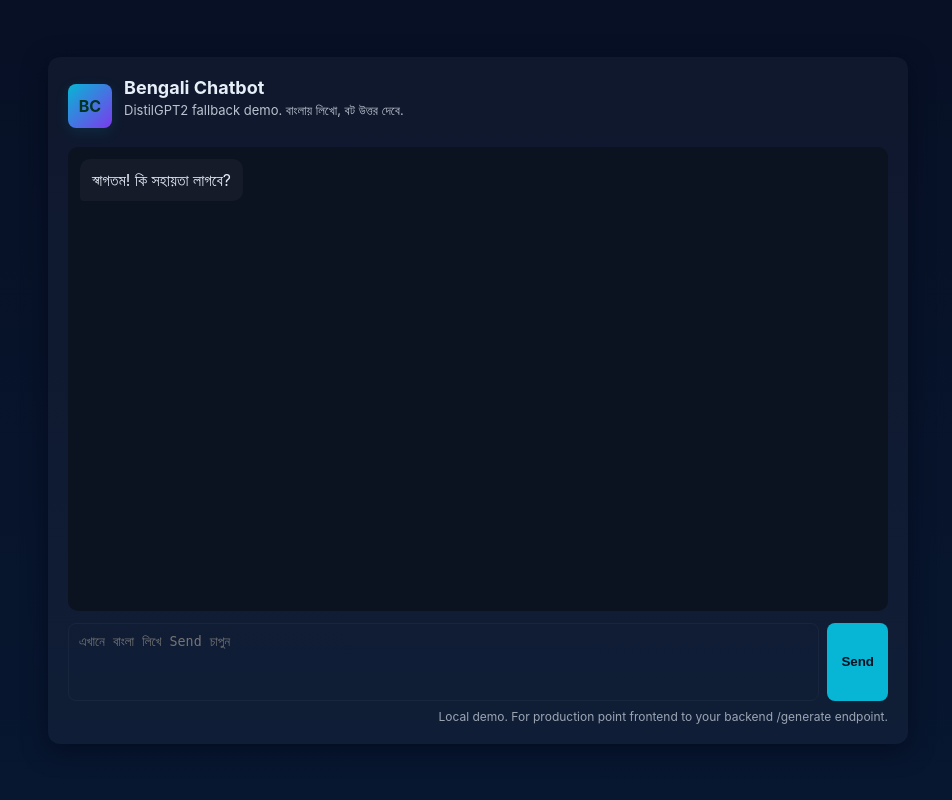
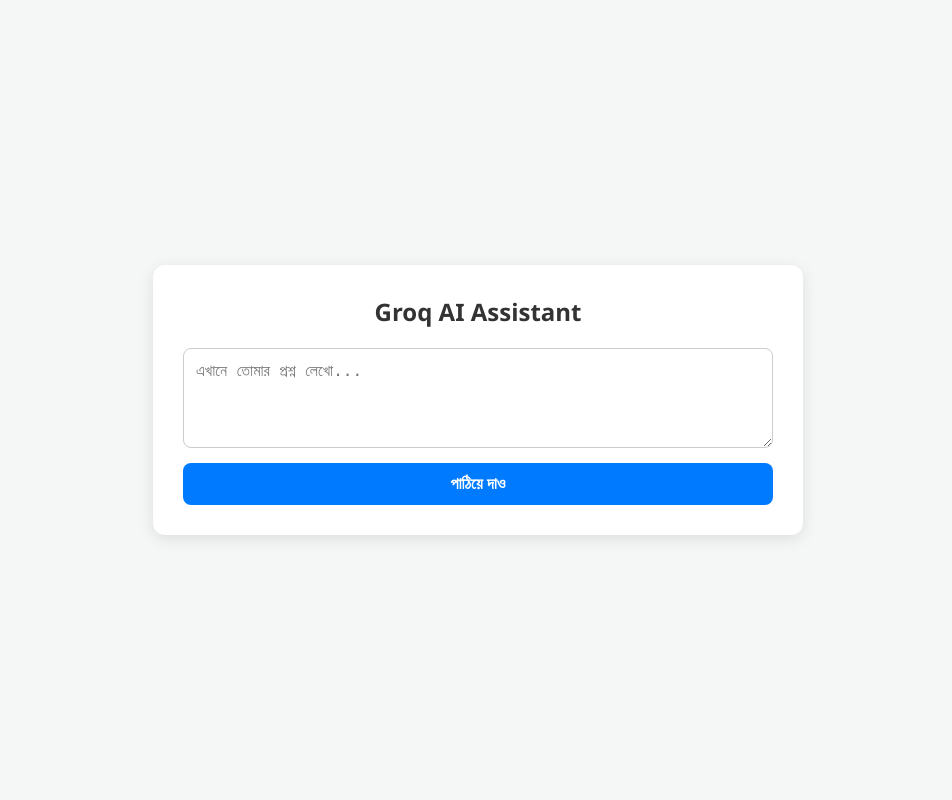
Before and after one commit to reaid44/Gpt2, a Flask app: page / in a window 1280 px wide. Shown: the whole page, without its empty margins (162-1114 px from the left). Run offline with Flask 3, Linux system fonts and the light colour scheme.

Commit message:
Refactor index.html for AI Assistant layout and style

```diff
--- a/templates/index.html
+++ b/templates/index.html
@@ -1,113 +1,109 @@
-<!-- index.html -->
-<!doctype html>
+<!DOCTYPE html>
 <html lang="bn">
 <head>
-  <meta charset="utf-8" />
-  <meta name="viewport" content="width=device-width,initial-scale=1" />
-  <title>Bengali Chatbot</title>
-  <style>
-    :root{--bg:#0f1724;--card:#0b1220;--accent:#06b6d4;--text:#e6eef8}
-    body{margin:0;font-family:Inter,system-ui,-apple-system,Segoe UI,Roboto,"Helvetica Neue",Arial;background:linear-gradient(180deg,#071025 0%,#071730 100%);color:var(--text);display:flex;align-items:center;justify-content:center;height:100vh}
-    .container{width:100%;max-width:820px;padding:20px;border-radius:12px;background:rgba(255,255,255,0.03);box-shadow:0 6px 24px rgba(2,6,23,0.6)}
-    header{display:flex;align-items:center;gap:12px;margin-bottom:12px}
-    .logo{width:44px;height:44px;border-radius:8px;background:linear-gradient(135deg,var(--accent),#7c3aed);display:flex;align-items:center;justify-content:center;font-weight:700;color:#032;box-shadow:0 4px 14px rgba(6,182,212,0.12)}
-    h1{font-size:18px;margin:0}
-    p.lead{margin:4px 0 16px;color:rgba(230,238,248,0.8);font-size:13px}
-    .chatbox{height:440px;background:var(--card);border-radius:10px;padding:12px;overflow:auto;display:flex;flex-direction:column;gap:10px}
-    .msg{max-width:78%;padding:10px 12px;border-radius:10px;line-height:1.4}
-    .user{align-self:flex-end;background:linear-gradient(90deg,#0ea5a4,#06b6d4);color:#012;border-bottom-right-radius:4px}
-    .bot{align-self:flex-start;background:rgba(255,255,255,0.04);color:var(--text);border-bottom-left-radius:4px}
-    .controls{display:flex;gap:8px;margin-top:12px}
-    textarea#input{flex:1;min-height:56px;border-radius:8px;border:1px solid rgba(255,255,255,0.04);background:transparent;color:var(--text);padding:10px;resize:none}
-    button{background:var(--accent);color:#012;border:none;padding:10px 14px;border-radius:8px;cursor:pointer;font-weight:600}
-    button:disabled{opacity:0.6;cursor:not-allowed}
-    .meta{font-size:12px;color:rgba(230,238,248,0.65);margin-top:8px;text-align:right}
-    @media (max-width:520px){.container{padding:12px}.chatbox{height:360px}}
-  </style>
+    <meta charset="UTF-8">
+    <meta name="viewport" content="width=device-width, initial-scale=1.0">
+    <title>AI Assistant</title>
+    <style>
+        * {
+            box-sizing: border-box;
+            margin: 0;
+            padding: 0;
+        }
+        body {
+            font-family: 'Segoe UI', Tahoma, Geneva, Verdana, sans-serif;
+            background-color: #f4f7f6;
+            display: flex;
+            justify-content: center;
+            align-items: center;
+            min-height: 100vh;
+            padding: 20px;
+        }
+        .container {
+            background: #ffffff;
+            width: 100%;
+            max-width: 650px;
+            padding: 30px;
+            border-radius: 12px;
+            box-shadow: 0 4px 15px rgba(0, 0, 0, 0.1);
+        }
+        h2 {
+            margin-bottom: 20px;
+            color: #333;
+            text-align: center;
+        }
+        textarea {
+            width: 100%;
+            height: 100px;
+            padding: 12px;
+            border: 1px solid #ccc;
+            border-radius: 8px;
+            font-size: 16px;
+            resize: vertical;
+            outline: none;
+        }
+        textarea:focus {
+            border-color: #007bff;
+        }
+        button {
+            width: 100%;
+            background-color: #007bff;
+            color: white;
+            padding: 12px;
+            border: none;
+            border-radius: 8px;
+            font-size: 16px;
+            cursor: pointer;
+            margin-top: 10px;
+            font-weight: bold;
+        }
+        button:hover {
+            background-color: #0056b3;
+        }
+        .chat-box {
+            margin-top: 25px;
+            border-top: 1px solid #eee;
+            padding-top: 20px;
+        }
+        .user-msg {
+            background-color: #e3f2fd;
+            padding: 12px 15px;
+            border-radius: 8px;
+            margin-bottom: 15px;
+            color: #0d47a1;
+        }
+        .ai-msg {
+            background-color: #f1f1f1;
+            padding: 15px;
+            border-radius: 8px;
+            color: #212121;
+            white-space: pre-wrap;
+            line-height: 1.5;
+        }
+    </style>
 </head>
 <body>
-  <div class="container" role="main">
-    <header>
-      <div class="logo">BC</div>
-      <div>
-        <h1>Bengali Chatbot</h1>
-        <p class="lead">DistilGPT2 fallback demo. বাংলায় লিখো, বট উত্তর দেবে.</p>
-      </div>
-    </header>
 
-    <main>
-      <div id="chat" class="chatbox" aria-live="polite"></div>
+<div class="container">
+    <h2> Groq AI Assistant</h2>
 
-      <div class="controls" style="margin-top:12px">
-        <textarea id="input" placeholder="এখানে বাংলা লিখে Send চাপুন"></textarea>
-        <button id="send">Send</button>
-      </div>
+    <form action="/" method="POST">
+        <textarea name="user_message" placeholder="এখানে তোমার প্রশ্ন লেখো..." required>{{ prompt if prompt }}</textarea>
+        <button type="submit">পাঠিয়ে দাও</button>
+    </form>
 
-      <div class="meta">Local demo. For production point frontend to your backend /generate endpoint.</div>
-    </main>
-  </div>
+    {% if response %}
+        <div class="chat-box">
+            <div class="user-msg">
+                <strong>তুমি:</strong> {{ prompt }}
+            </div>
+            <div class="ai-msg">
+                <strong>AI:</strong><br>
+                {{ response }}
+            </div>
+        </div>
+    {% endif %}
+</div>
 
-  <script>
-    const chatEl = document.getElementById('chat');
-    const inputEl = document.getElementById('input');
-    const sendBtn = document.getElementById('send');
-
-    function appendMessage(text, who) {
-      const div = document.createElement('div');
-      div.className = 'msg ' + (who === 'user' ? 'user' : 'bot');
-      div.textContent = text;
-      chatEl.appendChild(div);
-      chatEl.scrollTop = chatEl.scrollHeight;
-    }
-
-    async function sendMessage() {
-      const text = inputEl.value.trim();
-      if (!text) return;
-      appendMessage(text, 'user');
-      inputEl.value = '';
-      sendBtn.disabled = true;
-      appendMessage('লিখছে...', 'bot');
-
-      try {
-        // Adjust URL to your backend. Example assumes POST /generate with JSON {input}
-        const res = await fetch('/generate', {
-          method: 'POST',
-          headers: {'Content-Type':'application/json'},
-          body: JSON.stringify({input: text})
-        });
-
-        // Remove the temporary 'লিখছে...' message
-        const temps = Array.from(chatEl.querySelectorAll('.bot')).filter(n => n.textContent === 'লিখছে...');
-        if (temps.length) temps[temps.length-1].remove();
-
-        if (!res.ok) {
-          appendMessage('সার্ভার ত্রুটি: ' + res.status, 'bot');
-        } else {
-          const data = await res.json();
-          // Expect backend response like { reply: "..." }
-          appendMessage(data.reply || 'কিছু পাওয়া যায়নি', 'bot');
-        }
-      } catch (err) {
-        // Remove temp
-        const temps = Array.from(chatEl.querySelectorAll('.bot')).filter(n => n.textContent === 'লিখছে...');
-        if (temps.length) temps[temps.length-1].remove();
-        appendMessage('কনেকশন ত্রুটি', 'bot');
-      } finally {
-        sendBtn.disabled = false;
-        inputEl.focus();
-      }
-    }
-
-    sendBtn.addEventListener('click', sendMessage);
-    inputEl.addEventListener('keydown', (e) => {
-      if (e.key === 'Enter' && !e.shiftKey) {
-        e.preventDefault();
-        sendMessage();
-      }
-    });
-
-    // Sample welcome message
-    appendMessage('স্বাগতম! কি সহায়তা লাগবে?', 'bot');
-  </script>
 </body>
 </html>
```
